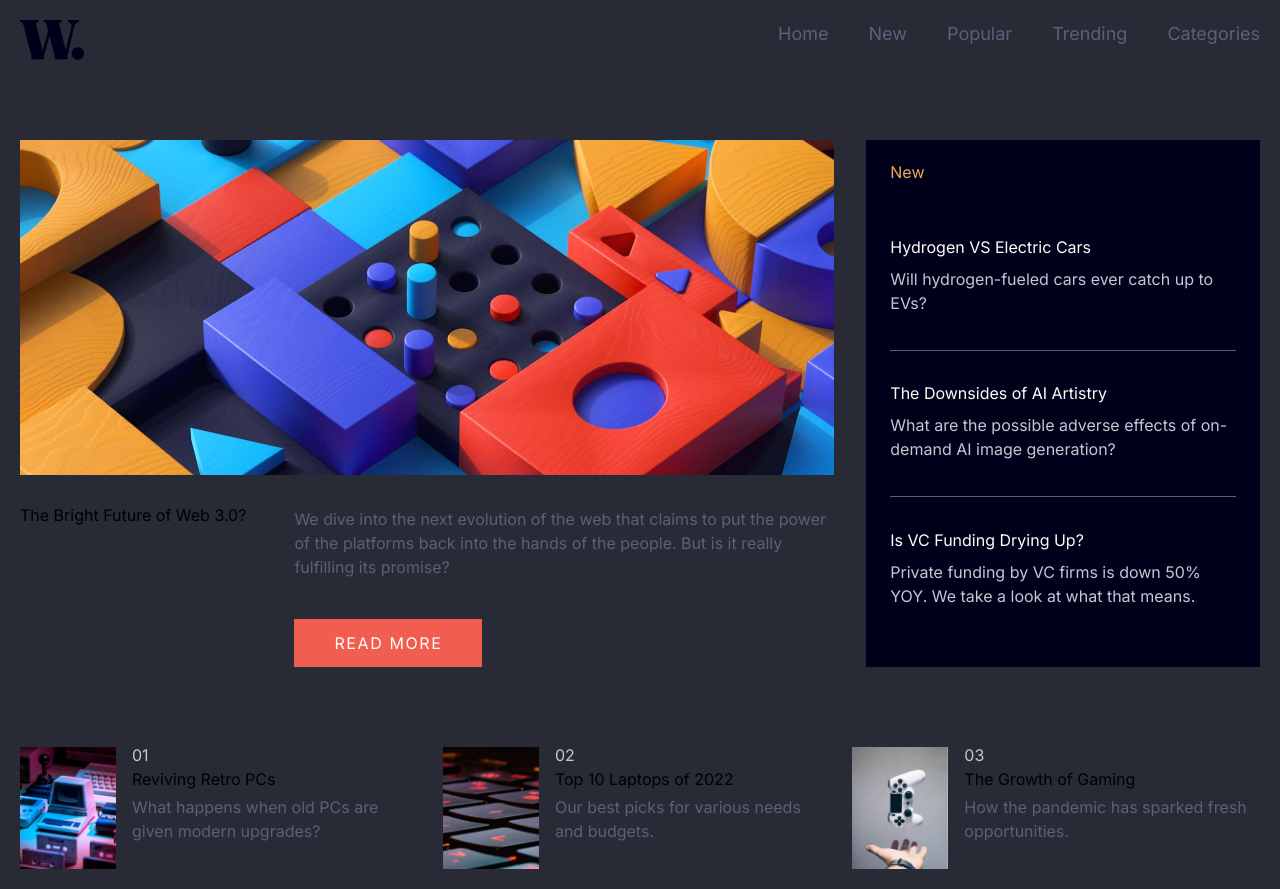
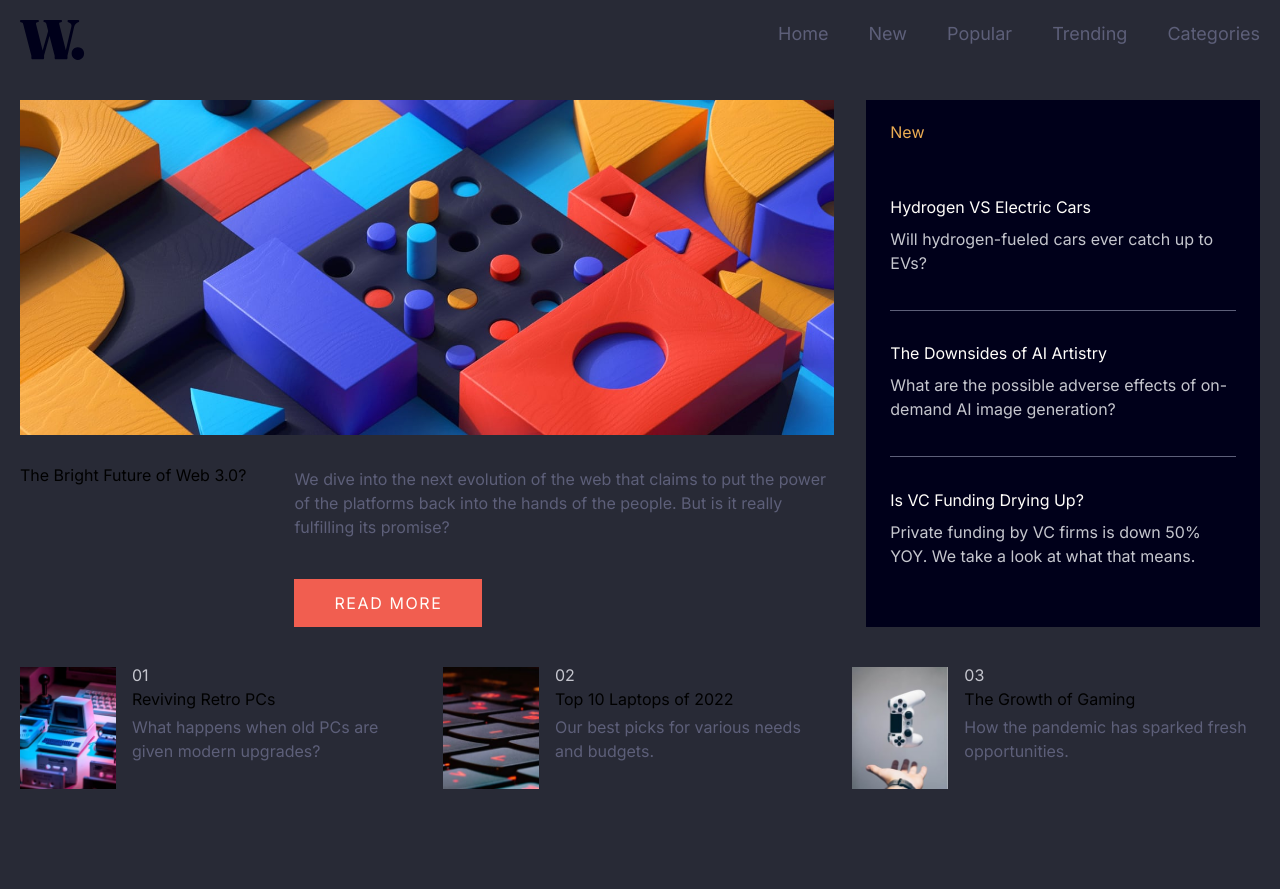
Before and after one commit to RailsonOL/frontendmentor-challengers-react, a Next.js app: page /frontendmentor/news-homepage in a window 1280 px wide. After the commit the page ends 809 px from the top, so only its background shows below. Built offline with nearby package versions, Linux system fonts and the light colour scheme.

Commit message:
Update page.tsx

```diff
--- a/src/app/frontendmentor/news-homepage/page.tsx
+++ b/src/app/frontendmentor/news-homepage/page.tsx
@@ -5,7 +5,7 @@ import Main from './components/Main'
 export default function Home() {
   return (
     <div className="grid min-h-screen items-center justify-center">
-      <div className="m-5 flex max-w-7xl flex-col gap-20 max-sm:gap-5">
+      <div className="m-5 flex max-w-7xl flex-col gap-10 max-sm:gap-5">
         <Header />
         <Main />
         <Footer />
```
